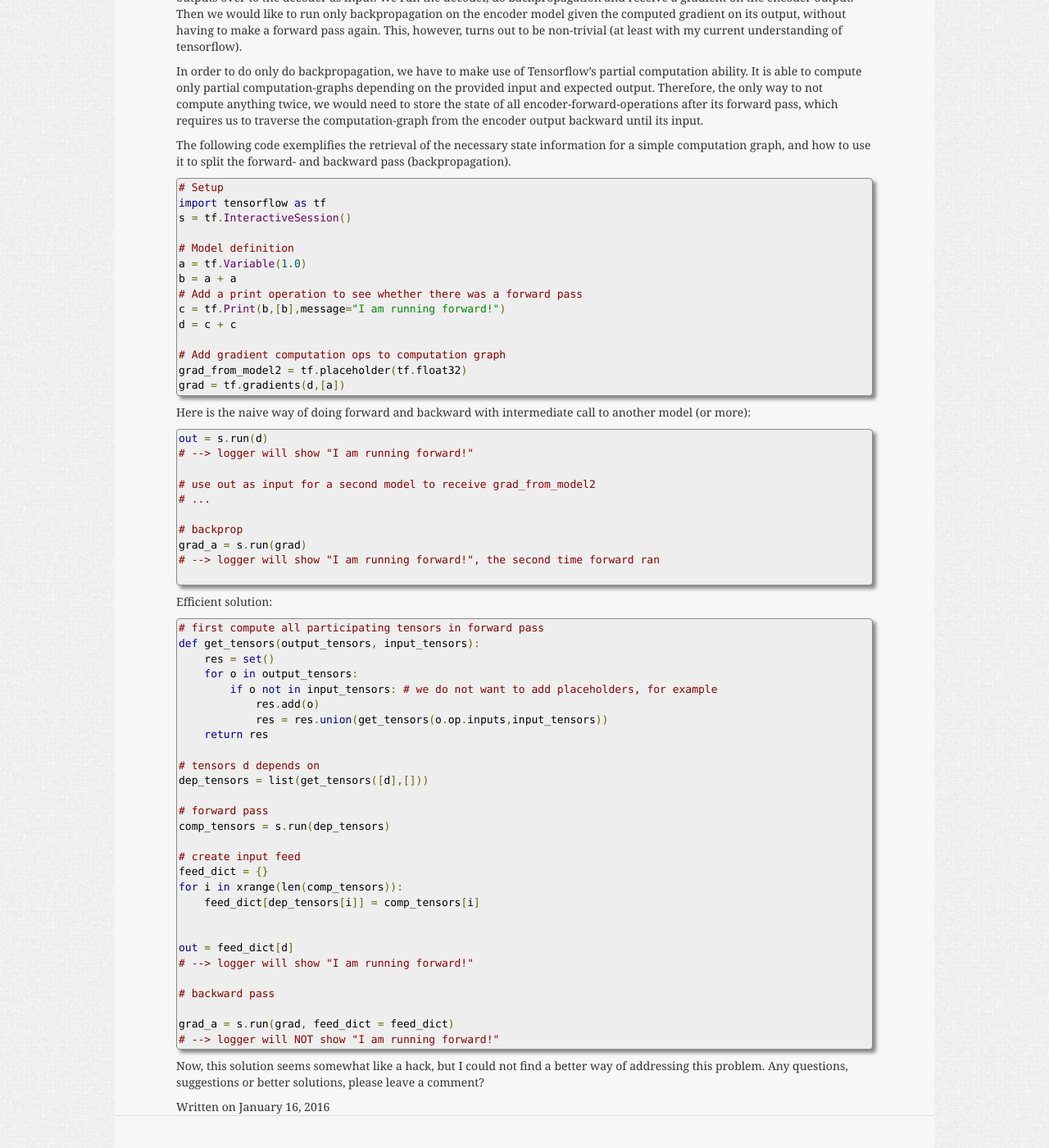
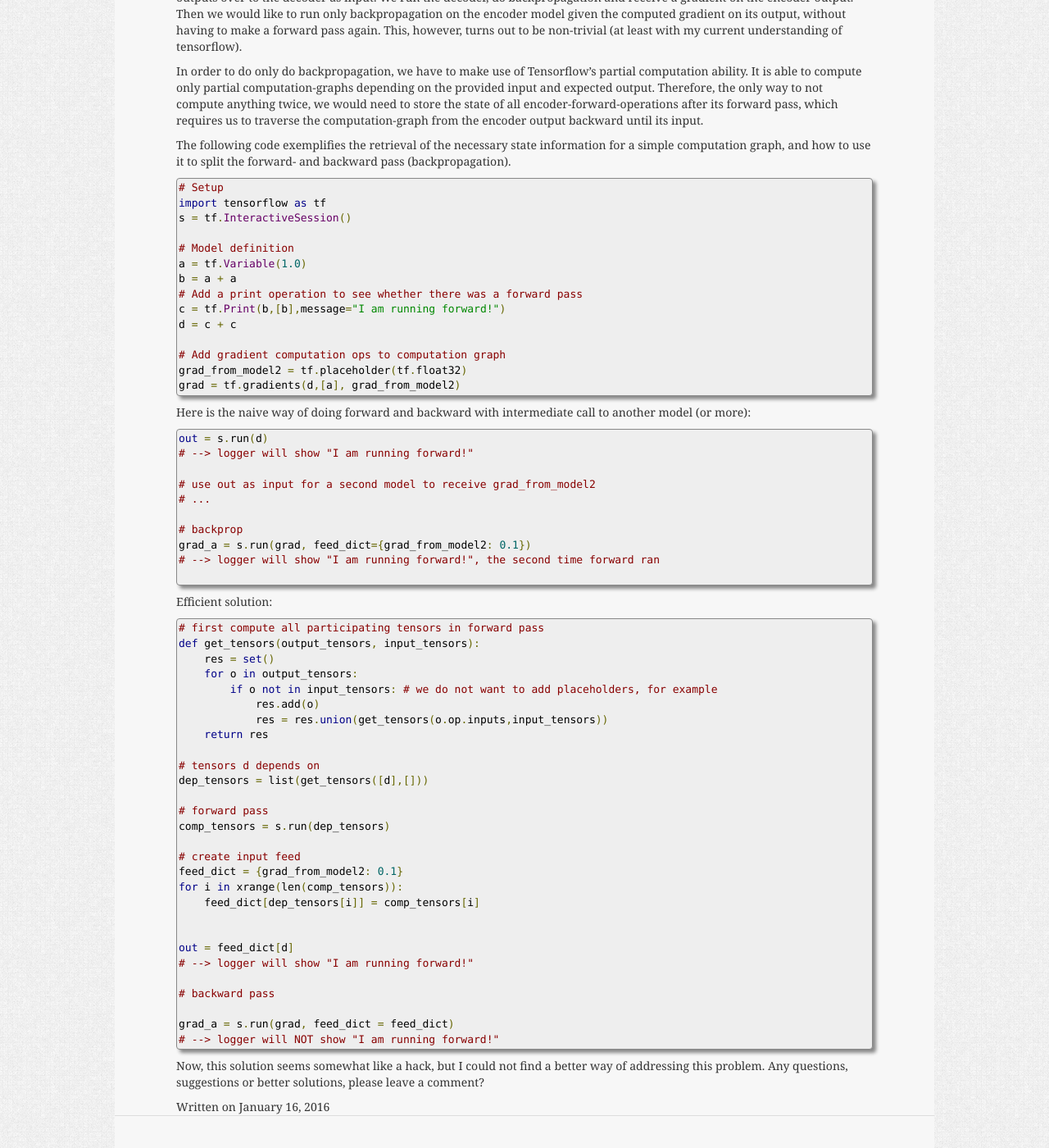
Before and after one commit to dirkweissenborn/dirkweissenborn.github.io, a Jekyll site: the page built from _posts/2016-01-16-Multi-model_training_tensorflow.md, in a window 1280 px wide and 1400 px high, scrolled down 570 px. Shown: the whole window at 82% size. Built offline with Jekyll 4.4.1, drawn with Linux system fonts in a browser that asks for light colours; Markdown is read by kramdown in place of the engine named in the settings; comment, search, counter and statistics services are not loaded.

Commit message:
correction

````diff
--- a/_posts/2016-01-16-Multi-model_training_tensorflow.md
+++ b/_posts/2016-01-16-Multi-model_training_tensorflow.md
@@ -49,7 +49,7 @@ d = c + c
 
 # Add gradient computation ops to computation graph
 grad_from_model2 = tf.placeholder(tf.float32)
-grad = tf.gradients(d,[a])
+grad = tf.gradients(d,[a], grad_from_model2)
 ```
 
 Here is the naive way of doing forward and backward with intermediate call to another model (or more):
@@ -62,7 +62,7 @@ out = s.run(d)
 # ...
 
 # backprop
-grad_a = s.run(grad)
+grad_a = s.run(grad, feed_dict={grad_from_model2: 0.1})
 # --> logger will show "I am running forward!", the second time forward ran
 
 ```
@@ -86,7 +86,7 @@ dep_tensors = list(get_tensors([d],[]))
 comp_tensors = s.run(dep_tensors)
 
 # create input feed
-feed_dict = {}
+feed_dict = {grad_from_model2: 0.1}
 for i in xrange(len(comp_tensors)):
     feed_dict[dep_tensors[i]] = comp_tensors[i]
 
````
